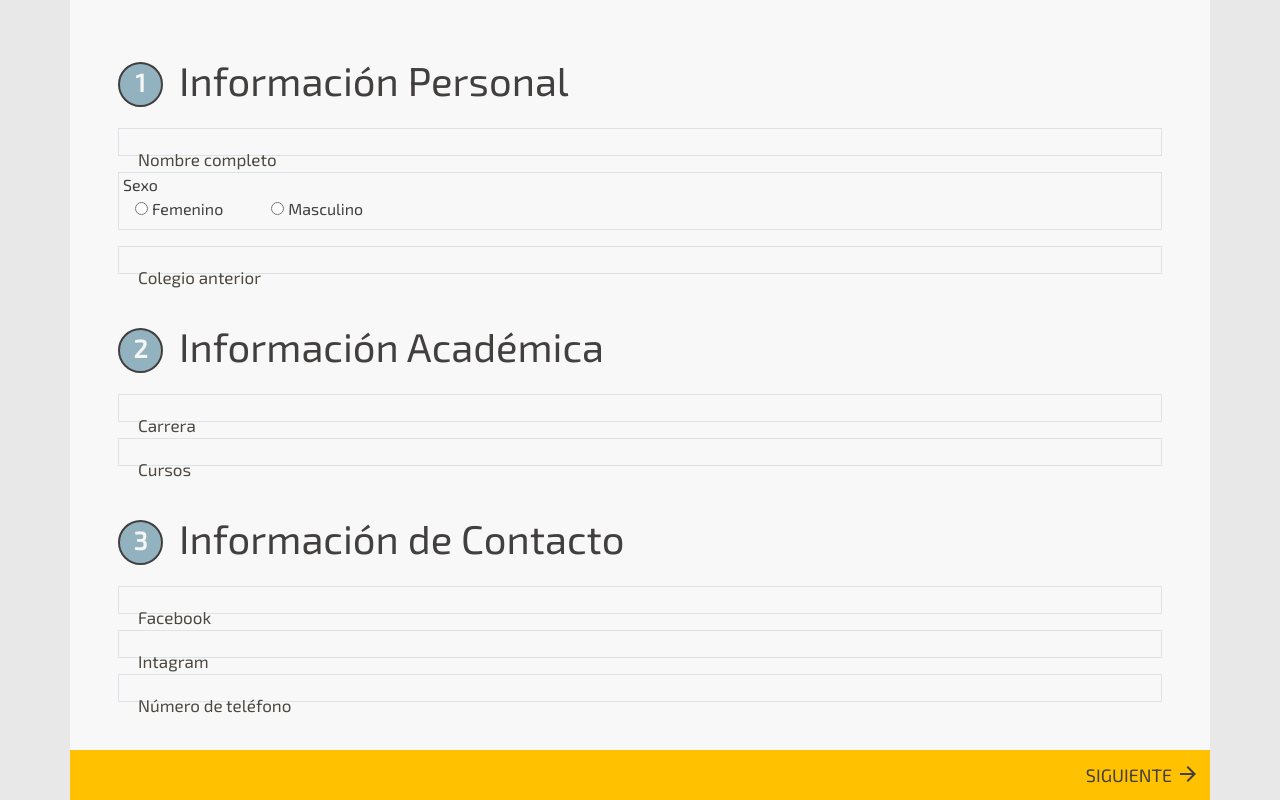
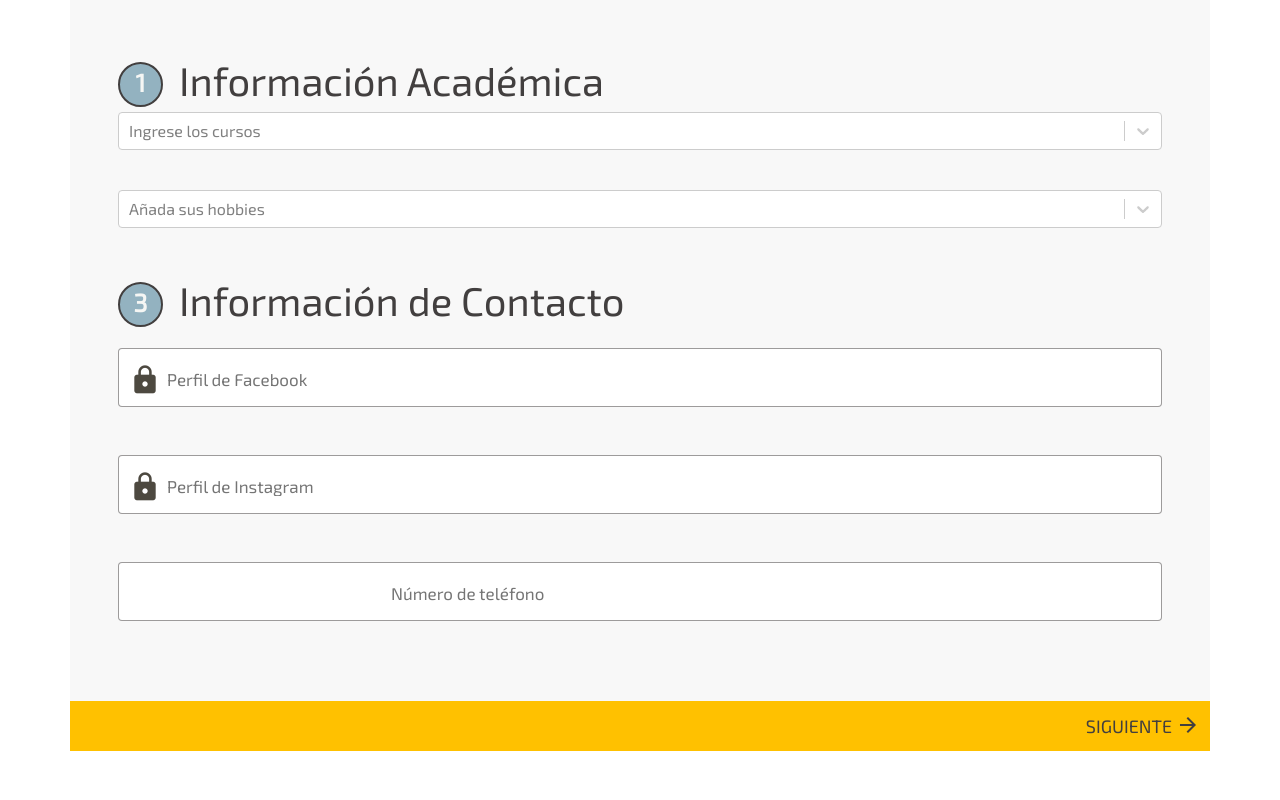
Before and after one commit to El-Mendez/ISW_Frontend, a React app: page /data in a window 1280 px wide. Built offline with nearby package versions, Linux system fonts and the light colour scheme; a web font is replaced by a local one.

Commit message:
register

```diff
--- a/package.json
+++ b/package.json
@@ -61,6 +61,7 @@
     "react-icons": "^4.2.0",
     "react-pro-sidebar": "^0.6.0",
     "react-router-dom": "^5.2.0",
+    "react-select": "^4.3.1",
     "sass-loader": "^11.0.1",
     "style-loader": "^2.0.0",
     "universal-cookie": "^4.0.4",
--- a/src/components/App.jsx
+++ b/src/components/App.jsx
@@ -3,7 +3,7 @@ import MainRoutes from './mainRoutes';
 
 export default function App() {
   return (
-    <div>
+    <div className="vh-100">
       <MainRoutes />
     </div>
   );
--- a/src/components/auth/auth.scss
+++ b/src/components/auth/auth.scss
@@ -69,3 +69,12 @@
 .arrow-button{
   padding: 0.7rem 32px 0.7rem 10px !important;
 }
+
+.register-container{
+  background-color: #FFFFFF;
+  border-radius: 2rem;
+  padding: 7px 50px 50px 50px;
+  //margin-left: 2rem;
+  box-shadow: -2px 3px 8px 2px #01010133;
+
+}
--- a/src/components/auth/login.jsx
+++ b/src/components/auth/login.jsx
@@ -39,7 +39,7 @@ export default function Login(props) {
         console.log("Loading...");
         const fetchData = async () => {
             try {
-                const { data } = await Axios.post(LOGIN,
+                const { data } = await Axios.post('http://api.meetinguvg.me/free/login',
                     {
                         carne: user.carne,
                         password: user.password
--- a/src/components/data/personalForm.jsx
+++ b/src/components/data/personalForm.jsx
@@ -5,6 +5,7 @@ import { useRouteMatch } from 'react-router-dom';
 
 import { zodResolver } from '@hookform/resolvers/zod';
 import * as z from 'zod';
+import AsyncSelect from "react-select/async/dist/react-select.esm";
 
 const schema = z.object({
   name: z.string().nonempty({ message: 'Ingresa su nombre completo' }),
@@ -71,100 +72,23 @@ function PersonalForm() {
       <form onSubmit={handleSubmit(onSubmit)}>
         {/* DATA */}
         <div className="container px-5 my-5">
-          <div className="d-flex align-items-center px-0">
-            <div className="progress-activate-circle d-flex justify-content-center activate me-3">
-              <h2 className="progress-number">1</h2>
-            </div>
-            <h1>Información Personal</h1>
-          </div>
-          {/* Name */}
-          <div className="position-relative mt-3">
-            <input
-              className={`border border-1 input ${filled.name ? 'is-filled' : ' '}`}
-              type="text"
-              name="name"
-              onInput={handleInputChange}
-              {...register('name')}
-            />
-            <label className="label">Nombre completo</label>
-            <small className="text-danger text-small d-block mb-2">
-              {/* <Exclamation_icon/> */}
-              {errors.name?.message}
-            </small>
-          </div>
-          {/* Sex */}
-          <div className="position-relative mt-3 border border-1">
-            <p className="ms-1 mb-0">Sexo</p>
-            <input type="radio"
-                   id="femenino"
-                   value="femenino"
-                   className="ms-3"
-                   {...register("sex", { required: true })} />
-            <label htmlFor="femenino" className="ms-1">Femenino</label>
-            <input type="radio"
-                   id="masculino"
-                   className="ms-5"
-                   value="masculino"
-                   {...register("sex", { required: true })} />
-            <label htmlFor="masculino" className="ms-1">Masculino</label><br/>
-            <small className="text-danger text-small d-block mb-2">
-              {/* <Exclamation_icon/> */}
-              {errors.sex?.message}
-            </small>
-          </div>
-          {/* School */}
-          <div className="position-relative mt-3">
-            <input
-              className={`input border border-1 ${filled.school ? 'is-filled' : ' '}`}
-              type="school"
-              name="school"
-              onInput={handleInputChange}
-              {...register('school')}
-            />
-            <label className="label">Colegio anterior</label>
-            <small className="text-danger text-small d-block mb-2">
-              {/* <Exclamation_icon/> */}
-              {errors.school?.message}
-            </small>
-          </div>
-        </div>
-
-        <div className="container px-5 my-5">
             <div className="d-flex align-items-center px-0">
               <div className="progress-activate-circle d-flex justify-content-center activate me-3">
-                <h2 className="progress-number">2</h2>
+                <h2 className="progress-number">1</h2>
               </div>
               <h1>Información Académica</h1>
             </div>
-          {/* Carrera */}
-          <div className="position-relative mt-3">
-            <input
-                className={`border border-1 input ${filled.carrera ? 'is-filled' : ' '}`}
-                type="text"
-                name="carrera"
-                onInput={handleInputChange}
-                {...register('carrera')}
+          {/* Cursos */}
+          <div className="mb-z4">
+            <AsyncSelect
+                placeholder="Ingrese los cursos"
             />
-            <label className="label">Carrera</label>
-            <small className="text-danger text-small d-block mb-2">
-              {/* <Exclamation_icon/> */}
-              {errors.carrera?.message}
-            </small>
           </div>
-          {/* Courses */}
-          <div className="position-relative mt-3">
-            <input
-                className={`input border border-1 ${filled.cursos ? 'is-filled' : ' '}`}
-                type="text"
-                name="cursos"
-                onInput={handleInputChange}
-                {...register('cursos')}
+          {/* Hobbies */}
+          <div className="mb-z4">
+            <AsyncSelect
+                placeholder="Añada sus hobbies"
             />
-            <label className="label">Cursos</label>
-            <small className="text-danger text-small d-block mb-2">
-              {/* <Exclamation_icon/> */}
-              {errors.cursos?.message}
-            </small>
           </div>
         </div>
         <div className="container px-5">
@@ -175,50 +99,74 @@ function PersonalForm() {
               <h1>Información de Contacto</h1>
             </div>
           {/* Facebook */}
-          <div className="position-relative mt-3">
+          <div className="input-container mt-3">
+             <span className={`material-icons input-icon ${filled.facebook ? 'is-filled' : ' '}`}>
+                lock
+            </span>
             <input
-                className={`border border-1 input ${filled.facebook ? 'is-filled' : ' '}`}
-                type="text"
+                className="input ms-1"
+                type="facebook"
                 name="facebook"
+                placeholder="Perfil de Facebook"
                 onInput={handleInputChange}
                 {...register('facebook')}
             />
-            <label className="label">Facebook</label>
-            <small className="text-danger text-small d-block mb-2">
-              {/* <Exclamation_icon/> */}
+          </div>
+          <small className="text-danger text-small d-block mb-2 mt-1">
+            <div className="d-flex align-items-center ps-2">
+              {errors.facebook
+                  ? <span className="material-icons me-1">error_outline</span>
+                  : null
+              }
               {errors.facebook?.message}
-            </small>
-          </div>
+            </div>
+          </small>
           {/* Instagram */}
-          <div className="position-relative mt-3">
+          <div className="input-container mt-3">
+             <span className={`material-icons input-icon ${filled.instagram ? 'is-filled' : ' '}`}>
+                lock
+            </span>
             <input
-                className={`input border border-1 ${filled.instagram ? 'is-filled' : ' '}`}
-                type="text"
+                className="input ms-1"
+                type="instagram"
                 name="instagram"
+                placeholder="Perfil de Instagram"
                 onInput={handleInputChange}
                 {...register('instagram')}
             />
-            <label className="label">Intagram</label>
-            <small className="text-danger text-small d-block mb-2">
-              {/* <Exclamation_icon/> */}
+          </div>
+          <small className="text-danger text-small d-block mb-2 mt-1">
+            <div className="d-flex align-items-center ps-2">
+              {errors.instagram
+                  ? <span className="material-icons me-1">error_outline</span>
+                  : null
+              }
               {errors.instagram?.message}
-            </small>
+            </div>
+          </small>
+          {/* Phone number */}
+          <div className="input-container mt-3">
+             <span className={`material-icons input-icon ${filled.phone ? 'is-filled' : ' '}`}>
+                whatsapp
+            </span>
+            <input
+                className="input ms-1"
+                type="phone"
+                name="phone"
+                placeholder="Número de teléfono"
+                onInput={handleInputChange}
+                {...register('phone')}
+            />
           </div>
-          {/* Phone number */}
-          <div className="position-relative mt-3">
-            <input
-                className={`input border border-1 ${filled.phone ? 'is-filled' : ' '}`}
-                type="number"
-                name="phone"
-                onInput={handleInputChange}
-
-            />
-            <label className="label">Número de teléfono</label>
-            <small className="text-danger text-small d-block mb-2">
-              {/* <Exclamation_icon/> */}
+          <small className="text-danger text-small d-block mb-2 mt-1">
+            <div className="d-flex align-items-center ps-2">
+              {errors.phone
+                  ? <span className="material-icons me-1">error_outline</span>
+                  : null
+              }
               {errors.phone?.message}
-            </small>
-          </div>
+            </div>
+          </small>
         </div>
         {/* NEXT BUTTON */}
         <div className="d-flex bg-gold w-100 mt-5 justify-content-end">
--- a/src/components/utils/rutas.jsx
+++ b/src/components/utils/rutas.jsx
@@ -2,9 +2,9 @@
 // No necesita estar loggeado → no auth
 const LOGIN = 'http://api.meetinguvg.me/free/login';
 const SIGNUP = 'http://api.meetinguvg.me/free/signup';
-const SEARCH_CAREER = 'http://api.meetinguvg.me/free/carrera/:nombre';
-const SEARCH_HOBBY = 'http://api.meetinguvg.me/free/hobby/:nombre';
-const SEARCH_COURSE = 'http://api.meetinguvg.me/free/course/:nombre';
+const SEARCH_CAREER = 'http://api.meetinguvg.me/free/carrera';
+const SEARCH_HOBBY = 'http://api.meetinguvg.me/free/hobby/';
+const SEARCH_COURSE = 'http://api.meetinguvg.me/free/course/';
 
 // Necesita estar loggeado
 const AUTH = 'http://api.meetinguvg.me/auth/ping';
--- a/src/components/utils/utils.scss
+++ b/src/components/utils/utils.scss
@@ -24,6 +24,7 @@
   width: 100%;
   transition-duration: .15s;
   transition-property: box-shadow;
+  margin-bottom: 2rem;
   &:focus{
     box-shadow: 0 20px 20px 0 #0000001C;
   }
@@ -120,3 +121,7 @@
 .auth-container {
   @include make-container(var(--bs-gutter-x, 3rem));
 }
+
+.mb-z4{
+  margin-bottom: 2.5rem;
+}
--- a/src/style/index.scss
+++ b/src/style/index.scss
@@ -11,7 +11,6 @@
 @import '../components/carousel/carousel';
 @import '../components/search/search';
 @import '../components/data/data.scss';
-
 
 
 body {
@@ -38,10 +37,6 @@ body {
     height: 624px;
 }
 
-body{
-    background-color: #e9e8e8 !important;
-}
-
 .goog{
     width: 100%;
     display: flex;
```
Also changed, not shown: src/components/auth/register/register.jsx (+12 -3 lines), src/components/auth/register/registerForm.jsx (+37 -24 lines), src/components/utils/search.jsx (added, +40 -0 lines), src/assets/friends.svg (added), 1 other file (tests, documents, lock files or other folders).
